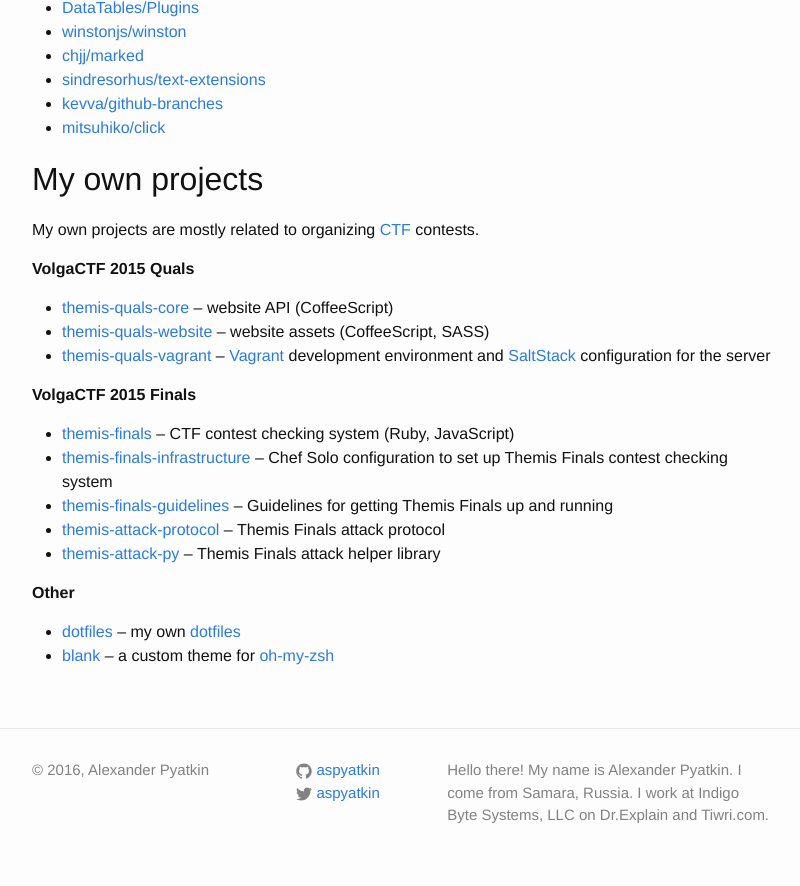
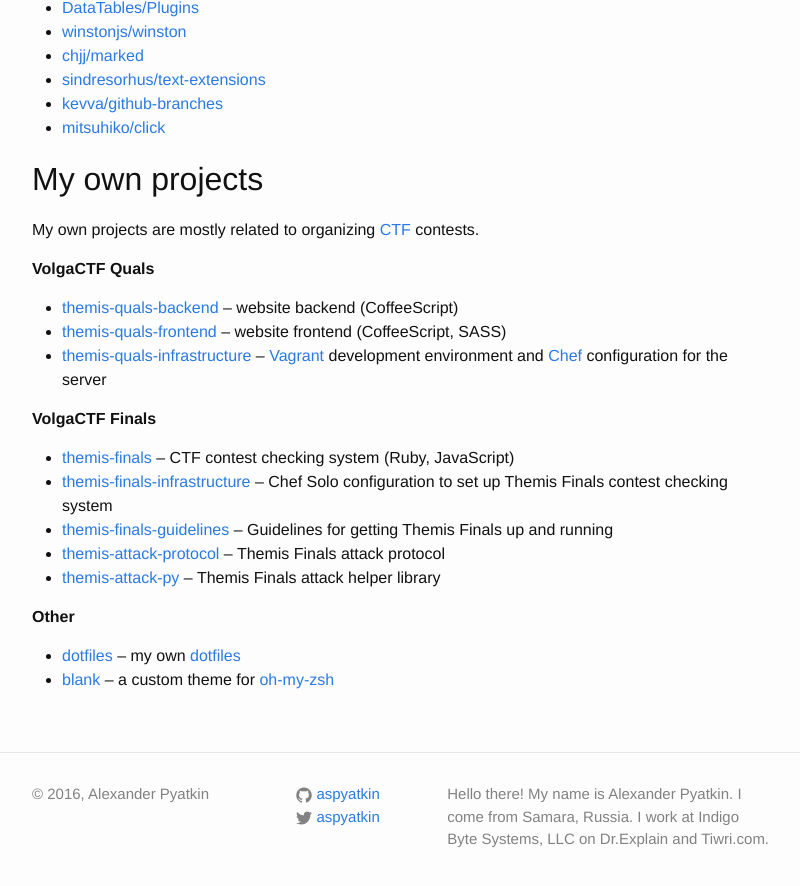
Before and after one commit to aspyatkin/personal-website, a Jekyll site: the page built from oss.md, in a window 1280 px wide and 900 px high, scrolled down 987 px. Shown: the top 886 px of the window, without its empty margins (238-1038 px from the left). Built offline with Jekyll 4.4.1, drawn with Linux system fonts in a browser that asks for light colours.

Commit message:
Update links to VolgaCTF-related projects

```diff
--- a/oss.md
+++ b/oss.md
@@ -44,12 +44,12 @@
 ## My own projects
 My own projects are mostly related to organizing [CTF](https://en.wikipedia.org/wiki/Capture_the_flag){:target="_blank"} contests.
 
-**VolgaCTF 2015 Quals**
-- [themis-quals-core](https://github.com/aspyatkin/themis-quals-core){:target="_blank"} -- website API (CoffeeScript)
-- [themis-quals-website](https://github.com/aspyatkin/themis-quals-website){:target="_blank"} -- website assets (CoffeeScript, SASS)
-- [themis-quals-vagrant](https://github.com/aspyatkin/themis-quals-vagrant){:target="_blank"} -- [Vagrant](https://www.vagrantup.com){:target="_blank"} development environment and [SaltStack](https://github.com/saltstack/salt){:target="_blank"} configuration for the server
+**VolgaCTF Quals**
+- [themis-quals-backend](https://github.com/aspyatkin/themis-quals-backend){:target="_blank"} -- website backend (CoffeeScript)
+- [themis-quals-frontend](https://github.com/aspyatkin/themis-quals-frontend){:target="_blank"} -- website frontend (CoffeeScript, SASS)
+- [themis-quals-infrastructure](https://github.com/aspyatkin/themis-quals-infrastructure){:target="_blank"} -- [Vagrant](https://www.vagrantup.com){:target="_blank"} development environment and [Chef](https://www.chef.io/){:target="_blank"} configuration for the server
 
-**VolgaCTF 2015 Finals**
+**VolgaCTF Finals**
 - [themis-finals](https://github.com/aspyatkin/themis-finals){:target="_blank"} -- CTF contest checking system (Ruby, JavaScript)
 - [themis-finals-infrastructure](https://github.com/aspyatkin/themis-finals-infrastructure){:target="_blank"} -- Chef Solo configuration to set up Themis Finals contest checking system
 - [themis-finals-guidelines](https://github.com/aspyatkin/themis-finals-guidelines){:target="_blank"} -- Guidelines for getting Themis Finals up and running
```
